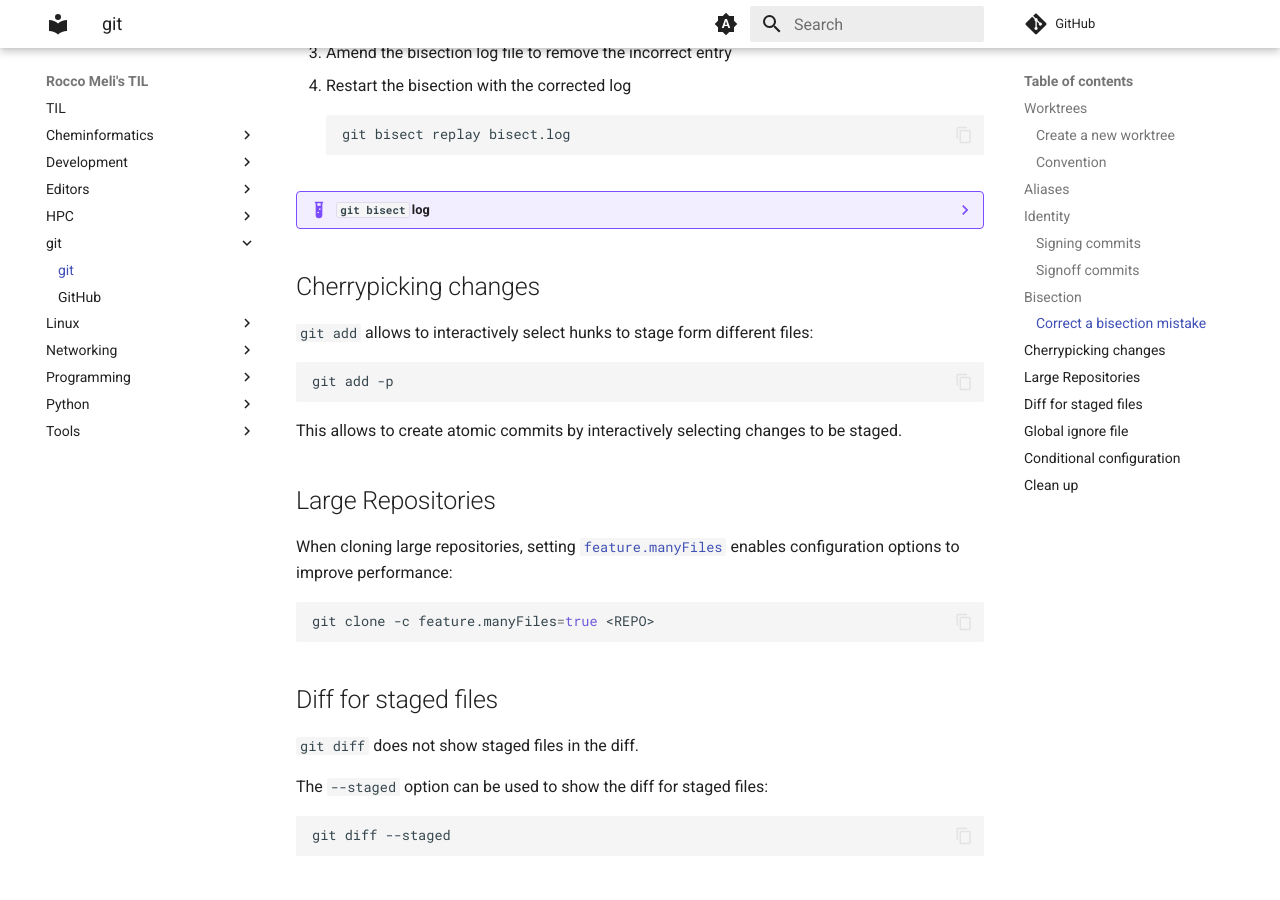
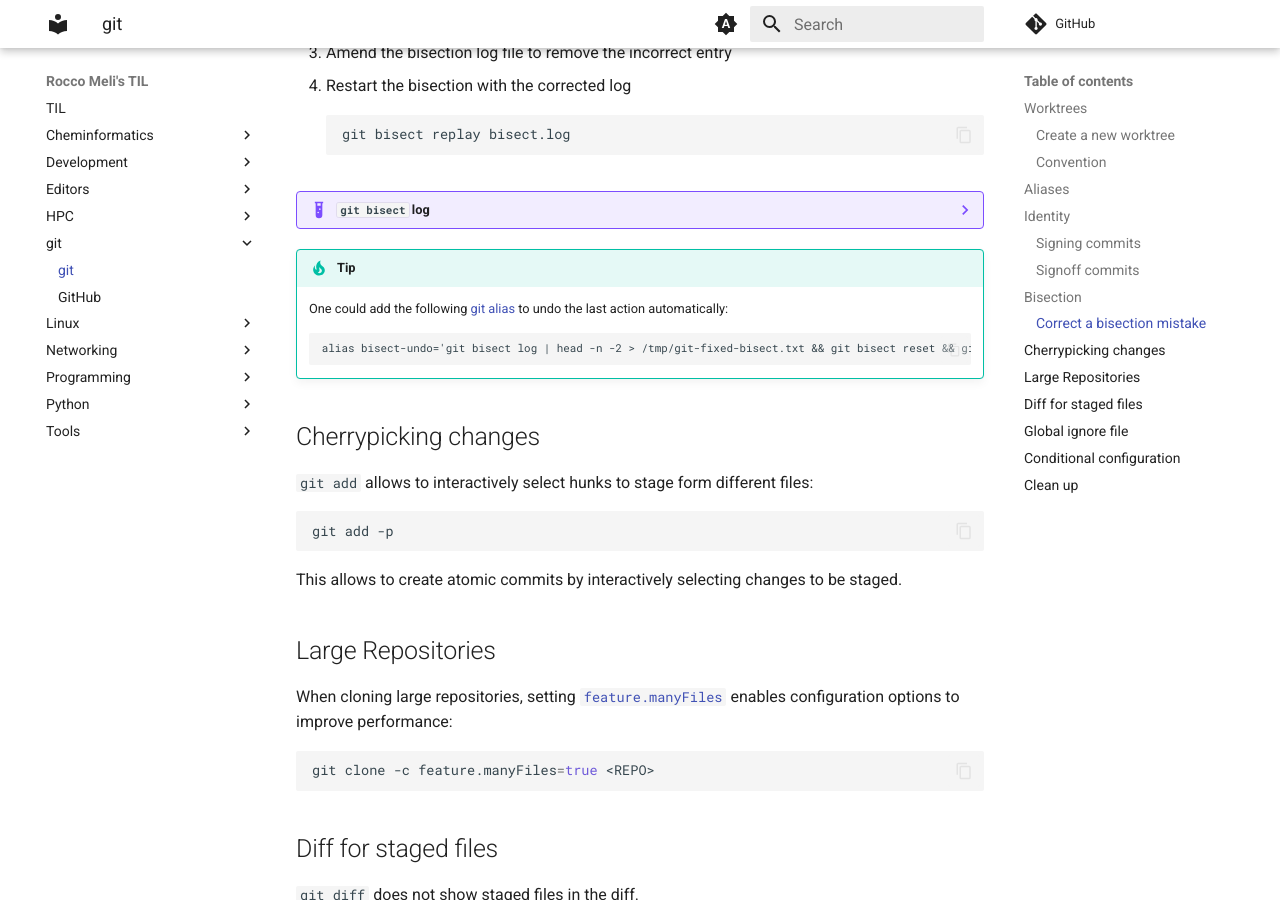
Before and after one commit to RMeli/TIL, an MkDocs documentation site: the page built from docs/git/git.md, in a window 1280 px wide and 900 px high, scrolled down 2673 px. Built offline with MkDocs 1.6.1 and Material for MkDocs 9.7.7, drawn with Linux system fonts in a browser that asks for light colours; comment, search, counter and statistics services are not loaded.

Commit message:
example alias

````diff
--- a/docs/git/git.md
+++ b/docs/git/git.md
@@ -155,6 +155,14 @@ If a commit is marked as good or bad by mistake, it can be corrected with the fo
     git bisect good 681a6cf436360a3f5121f224a026150795283e56
     ```
 
+!!! tip
+
+    One could add the following [git alias](git.md/#aliases) to undo the last action automatically:
+
+    ```
+    alias bisect-undo='git bisect log | head -n -2 > /tmp/git-fixed-bisect.txt && git bisect reset && git bisect replay /tmp/git-fixed-bisect.txt && rm /tmp/git-fixed-bisect.txt'
+    ```
+
 ## Cherrypicking changes
 
 `git add` allows to interactively select hunks to stage form different files:
````
